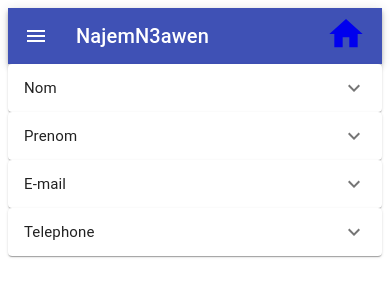
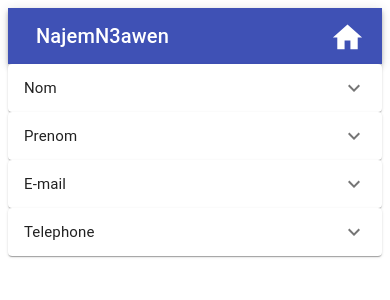
Before and after one commit to khaleddse/client-project-don, a React (Create React App) app: page /edit in a window 390 px wide. Shown: the top 300 px of the page. Built offline with nearby package versions, Linux system fonts and the light colour scheme; no server answers.

Commit message:
add adress phone to categCard

```diff
--- a/package.json
+++ b/package.json
@@ -15,6 +15,7 @@
     "react-images-upload": "^1.2.8",
     "react-router-dom": "^5.2.0",
     "react-scripts": "4.0.0",
+    "react-share": "^4.3.1",
     "validate.js": "^0.13.1",
     "web-vitals": "^0.2.4"
   },
--- a/src/components/AppBar/AppBar.js
+++ b/src/components/AppBar/AppBar.js
@@ -1,11 +1,10 @@
 import React from "react";
+import { useHistory } from "react-router-dom";
 import { makeStyles } from "@material-ui/core/styles";
 import AppBar from "@material-ui/core/AppBar";
 import Toolbar from "@material-ui/core/Toolbar";
 import Typography from "@material-ui/core/Typography";
 import IconButton from "@material-ui/core/IconButton";
-import MenuIcon from "@material-ui/icons/Menu";
-import { Link } from "react-router-dom";
 import SvgIcon from '@material-ui/core/SvgIcon';
 
 const useStyles = makeStyles((theme) => ({
@@ -19,6 +18,11 @@ const useStyles = makeStyles((theme) => ({
   title: {
     flexGrow: 1,
   },
+  homeButton:{
+    position: "absolute",
+    top: 0,
+    right: 5,
+  }
 
 }));
 function HomeIcon(props) {
@@ -30,30 +34,40 @@ function HomeIcon(props) {
 }
 
 export default function ButtonAppBar() {
+  let history = useHistory();
   const classes = useStyles();
 
   return (
     <div className={classes.root}>
       <AppBar position="static">
         <Toolbar>
-          <IconButton
+          {/*<IconButton
             edge="start"
             className={classes.menuButton}
             color="inherit"
             aria-label="menu"
           >
             <MenuIcon />
-          </IconButton>
-          <Typography variant="h6" className={classes.title}>
-            NajemN3awen
-          </Typography>
+          </IconButton>*/}
+          <IconButton color="inherit"
+              onClick={(e)=>{history.location.pathname !== "/announcements" &&
+               history.push("/announcements")}}>
+              <Typography className={classes.title} variant="h6"  noWrap>
+               NajemN3awen
+              </Typography>
+              </IconButton>
 
-          <Link to="/announcements">
-          {/*<HomeIcon fontSize="large" />*/}
-      <HomeIcon style={{ fontSize: 40 }} />
 
+
+          {/*<HomeIcon fontSize="large" />
+          <Link to="/announcements" className={classes.grow} >
           </Link>
-
+          */}
+          <IconButton color="inherit"
+          onClick={()=>{history.push("/announcements")}}
+          className={classes.homeButton}>
+           <HomeIcon style={{ fontSize: 35 }} />
+           </IconButton>
         </Toolbar>
       </AppBar>
     </div>
--- a/src/components/AppBar/AppBarMur.js
+++ b/src/components/AppBar/AppBarMur.js
@@ -19,7 +19,9 @@ import Slide from "@material-ui/core/Slide";
 import PropTypes from "prop-types";
 import useScrollTrigger from "@material-ui/core/useScrollTrigger";
 import CustomizedMenus from "./Menu";
-
+import LockOutlinedIcon from '@material-ui/icons/LockOutlined';
+import AccountBoxOutlinedIcon from '@material-ui/icons/AccountBoxOutlined';
+import LockOpenOutlinedIcon from '@material-ui/icons/LockOpenOutlined';
 function HideOnScroll(props) {
   const { children, window } = props;
   const trigger = useScrollTrigger({ target: window ? window() : undefined });
@@ -157,18 +159,22 @@ export default function PrimarySearchAppBar(props) {
       open={isMenuOpen}
       onClose={handleMenuClose}
     >
-      <MenuItem onClick={handleMenuClose}>Profile</MenuItem>
-      <MenuItem onClick={handleMenuClose}>My account</MenuItem>
+
       {localStorage.getItem("success") ? (
-        <MenuItem onClick={logoutHandler}>se déconnecter</MenuItem>
+        <div>
+          <MenuItem onClick={handleMenuClose} onClick={(e)=>{history.push("/edit")}}><AccountBoxOutlinedIcon/>My account</MenuItem>
+          <MenuItem onClick={logoutHandler}> <LockOutlinedIcon/> se déconnecter</MenuItem>
+        </div>
+
       ) : (
-        <MenuItem onClick={loginRedirect}>Se Connecter</MenuItem>
+        <MenuItem onClick={loginRedirect}><LockOpenOutlinedIcon/>Se Connecter</MenuItem>
       )}
     </Menu>
   );
 
   const mobileMenuId = "primary-search-account-menu-mobile";
   const renderMobileMenu = (
+
     <Menu
       anchorEl={mobileMoreAnchorEl}
       anchorOrigin={{ vertical: "top", horizontal: "right" }}
--- a/src/components/UI/AnnouncementCard/AnnouncementCard.js
+++ b/src/components/UI/AnnouncementCard/AnnouncementCard.js
@@ -14,6 +14,8 @@ import { red } from "@material-ui/core/colors";
 import FavoriteIcon from "@material-ui/icons/Favorite";
 import ShareIcon from "@material-ui/icons/Share";
 import ExpandMoreIcon from "@material-ui/icons/ExpandMore";
+import RoomOutlinedIcon from '@material-ui/icons/RoomOutlined';
+import CallOutlinedIcon from '@material-ui/icons/CallOutlined';
 
 const useStyles = makeStyles((theme) => ({
   root: {
@@ -75,7 +77,7 @@ export default function RecipeReviewCard(props) {
 
       <CardContent>
         <Typography variant="body2" color="textSecondary" component="p">
-         Titre :{props.objet}
+         <b>Titre:</b> {props.objet}
         </Typography>
       </CardContent>
       <CardActions disableSpacing>
@@ -98,12 +100,10 @@ export default function RecipeReviewCard(props) {
       </CardActions>
       <Collapse in={expanded} timeout="auto" unmountOnExit >
         <CardContent  className={classes.fixed}>
-          <Typography paragraph>Détail:</Typography>
+          <Typography paragraph>Détail: {props.detail}</Typography>
           <Typography paragraph>
-             {props.detail}
-          </Typography>
-          <Typography paragraph>
-          Contact : {props.telephone}
+          <RoomOutlinedIcon style={{ fontSize: 15 }}/> : {props.adresse} <br/>
+          <CallOutlinedIcon style={{ fontSize: 15 }}/> : {props.telephone}
           </Typography>
         </CardContent>
       </Collapse>
```
Also changed, not shown: 1 other file (tests, documents, lock files or other folders).
